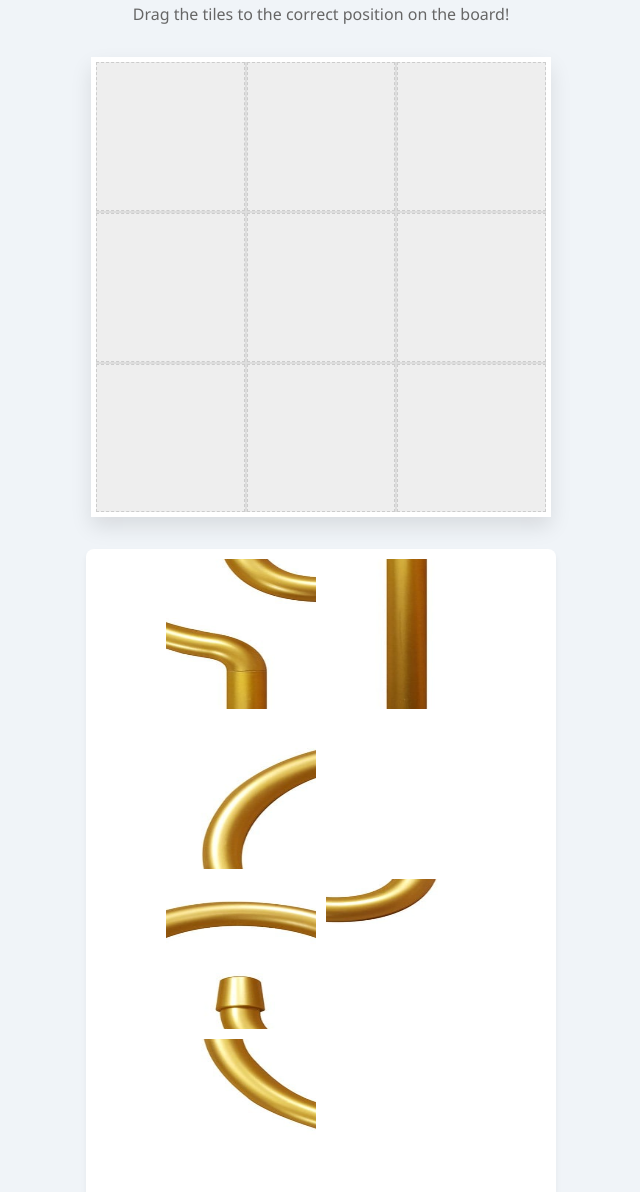
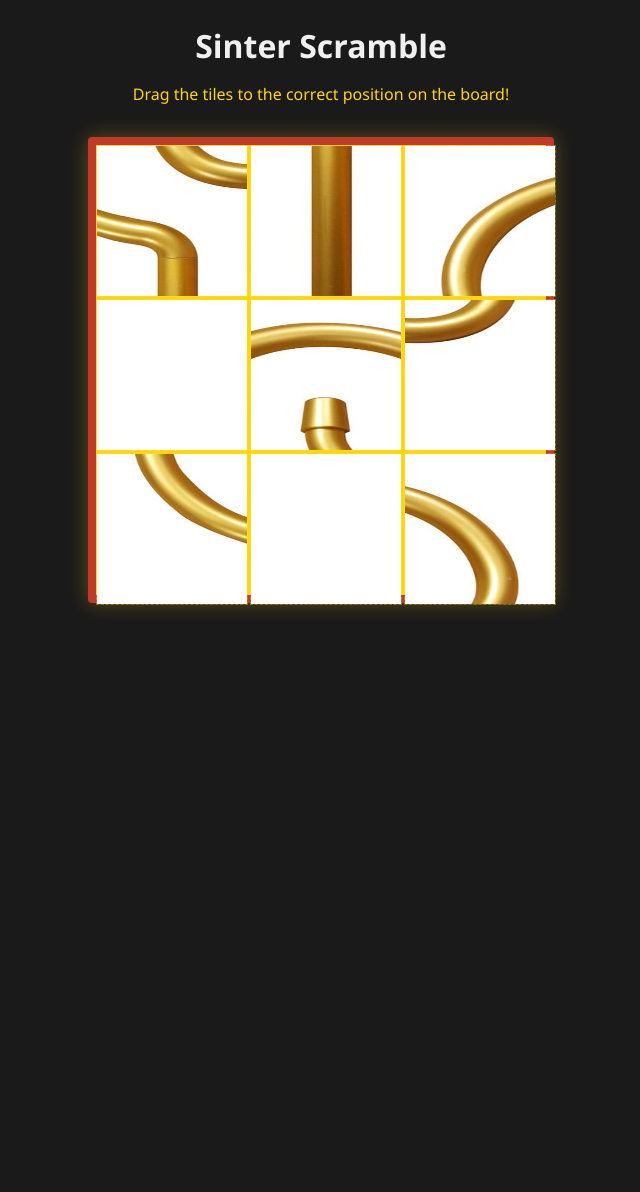
Before and after one commit to rtbar/sinter_scramble, a website built with Vite: page index.html in a window 1280 px wide. Shown: the part 97-1289 px from the top of the page, without its empty margins (319-959 px from the left). After the commit the page ends 800 px from the top, so only its background shows below. Built offline with nearby package versions, Linux system fonts and the light colour scheme.

Commit message:
feat: enhance game layout and styling for improved user experience

```diff
--- a/index.html
+++ b/index.html
@@ -1,11 +1,13 @@
 <!DOCTYPE html>
 <html lang="en">
+
 <head>
   <meta charset="UTF-8" />
   <link rel="icon" type="image/svg+xml" href="/vite.svg" />
   <meta name="viewport" content="width=device-width, initial-scale=1.0" />
   <title>Sinter Scramble</title>
 </head>
+
 <body>
   <div id="app">
     <h1>Sinter Scramble</h1>
@@ -14,10 +16,6 @@
     <div class="game-container">
       <div id="board" class="board">
         <!-- Drop zones will be generated here -->
-        </div>
-
-        <div id="pieces-panel" class="pieces-panel">
-          <!-- Draggable pieces will be generated here -->
       </div>
     </div>
 
@@ -31,4 +29,5 @@
   </div>
   <script type="module" src="/src/main.js"></script>
 </body>
+
 </html>
--- a/src/main.js
+++ b/src/main.js
@@ -17,7 +17,6 @@ import myImage from './assets/photo.jpg'; // Add this line
 // Update this line
 const IMAGE_URL = myImage;
 const boardEl = document.getElementById('board');
-const piecesPanelEl = document.getElementById('pieces-panel');
 const modalEl = document.getElementById('congrats-modal');
 const restartBtn = document.getElementById('restart-btn');
 
@@ -26,7 +25,6 @@ let tiles = [];
 function initGame() {
     // Clear existing
     boardEl.innerHTML = '';
-    piecesPanelEl.innerHTML = '';
     modalEl.classList.add('hidden');
     tiles = [];
 
@@ -65,10 +63,11 @@ function initGame() {
         tiles.push(tile);
     }
 
-    // Shuffle and place in panel
+    // Shuffle and place in board zones
     const shuffledTiles = [...tiles].sort(() => Math.random() - 0.5);
-    shuffledTiles.forEach(tile => {
-        piecesPanelEl.appendChild(tile);
+    const zones = document.querySelectorAll('.drop-zone');
+    shuffledTiles.forEach((tile, index) => {
+        zones[index].appendChild(tile);
     });
 }
 
@@ -89,12 +88,10 @@ function handleDragOver(e) {
     e.preventDefault(); // Necessary to allow dropping
     e.dataTransfer.dropEffect = 'move';
 }
-
 function handleDrop(e) {
     e.preventDefault();
-    // Find the closest drop zone or panel
+    // Find the closest drop zone
     const zone = e.target.closest('.drop-zone');
-    const panel = e.target.closest('.pieces-panel');
 
     if (zone && draggedTile) {
         // Check if zone already has a tile
@@ -110,15 +107,8 @@ function handleDrop(e) {
         }
 
         checkWin();
-    } else if (panel && draggedTile) {
-        // Allow moving back to panel
-        panel.appendChild(draggedTile);
     }
 }
-
-// Add drop listener to panel too, to allow moving back
-piecesPanelEl.addEventListener('dragover', handleDragOver);
-piecesPanelEl.addEventListener('drop', handleDrop);
 
 
 function checkWin() {
--- a/src/style.css
+++ b/src/style.css
@@ -1,10 +1,14 @@
 :root {
-  --board-size: 450px; /* 3x150px */
+  --board-size: 450px;
+  /* 3x150px */
   --tile-size: 150px;
   --gap: 2px;
-  --bg-color: #f0f4f8;
-  --primary-color: #333;
-  --accent-color: #4a90e2;
+  --bg-color: #1a1a1a;
+  --primary-color: #FFD700;
+  /* Gold */
+  --accent-color: #C0392B;
+  /* Sinterklaas Red */
+  --text-color: #f0f0f0;
 }
 
 body {
@@ -15,7 +19,7 @@ body {
   justify-content: center;
   align-items: center;
   min-height: 100vh;
-  color: var(--primary-color);
+  color: var(--text-color);
 }
 
 #app {
@@ -29,7 +33,7 @@ h1 {
 
 .instructions {
   margin-bottom: 2rem;
-  color: #666;
+  color: var(--primary-color);
 }
 
 .game-container {
@@ -46,38 +50,28 @@ h1 {
   grid-template-columns: repeat(3, 1fr);
   grid-template-rows: repeat(3, 1fr);
   gap: var(--gap);
-  background-color: #ddd;
-  border: 5px solid #fff;
-  box-shadow: 0 10px 20px rgba(0,0,0,0.1);
+  background-color: var(--primary-color);
+  border: 8px solid var(--accent-color);
+  box-shadow: 0 0 20px rgba(255, 215, 0, 0.3);
   position: relative;
+  border-radius: 4px;
 }
 
 .drop-zone {
   width: 100%;
   height: 100%;
-  background-color: rgba(255,255,255,0.5);
+  background-color: rgba(255, 255, 255, 0.1);
   display: flex;
   justify-content: center;
   align-items: center;
   font-size: 2rem;
-  color: rgba(0,0,0,0.1);
-  border: 1px dashed #ccc;
+  color: rgba(255, 255, 255, 0.2);
+  border: 1px dashed rgba(255, 215, 0, 0.3);
   box-sizing: border-box;
   position: relative;
 }
 
-.pieces-panel {
-  width: var(--board-size);
-  min-height: 160px;
-  display: flex;
-  flex-wrap: wrap;
-  justify-content: center;
-  gap: 10px;
-  padding: 10px;
-  background-color: #fff;
-  border-radius: 8px;
-  box-shadow: 0 4px 6px rgba(0,0,0,0.05);
-}
+
 
 .tile {
   width: var(--tile-size);
@@ -105,7 +99,7 @@ h1 {
   left: 0;
   width: 100%;
   height: 100%;
-  background-color: rgba(0,0,0,0.5);
+  background-color: rgba(0, 0, 0, 0.5);
   display: flex;
   justify-content: center;
   align-items: center;
@@ -117,17 +111,26 @@ h1 {
 }
 
 .modal-content {
-  background-color: white;
+  background-color: var(--bg-color);
+  color: var(--primary-color);
   padding: 2rem;
   border-radius: 10px;
   text-align: center;
-  box-shadow: 0 5px 15px rgba(0,0,0,0.2);
+  box-shadow: 0 5px 15px rgba(0, 0, 0, 0.5);
+  border: 2px solid var(--accent-color);
   animation: popIn 0.3s ease-out;
 }
 
 @keyframes popIn {
-  from { transform: scale(0.8); opacity: 0; }
-  to { transform: scale(1); opacity: 1; }
+  from {
+    transform: scale(0.8);
+    opacity: 0;
+  }
+
+  to {
+    transform: scale(1);
+    opacity: 1;
+  }
 }
 
 button {
```
Lines whose indentation alone changed are shown as unchanged.
